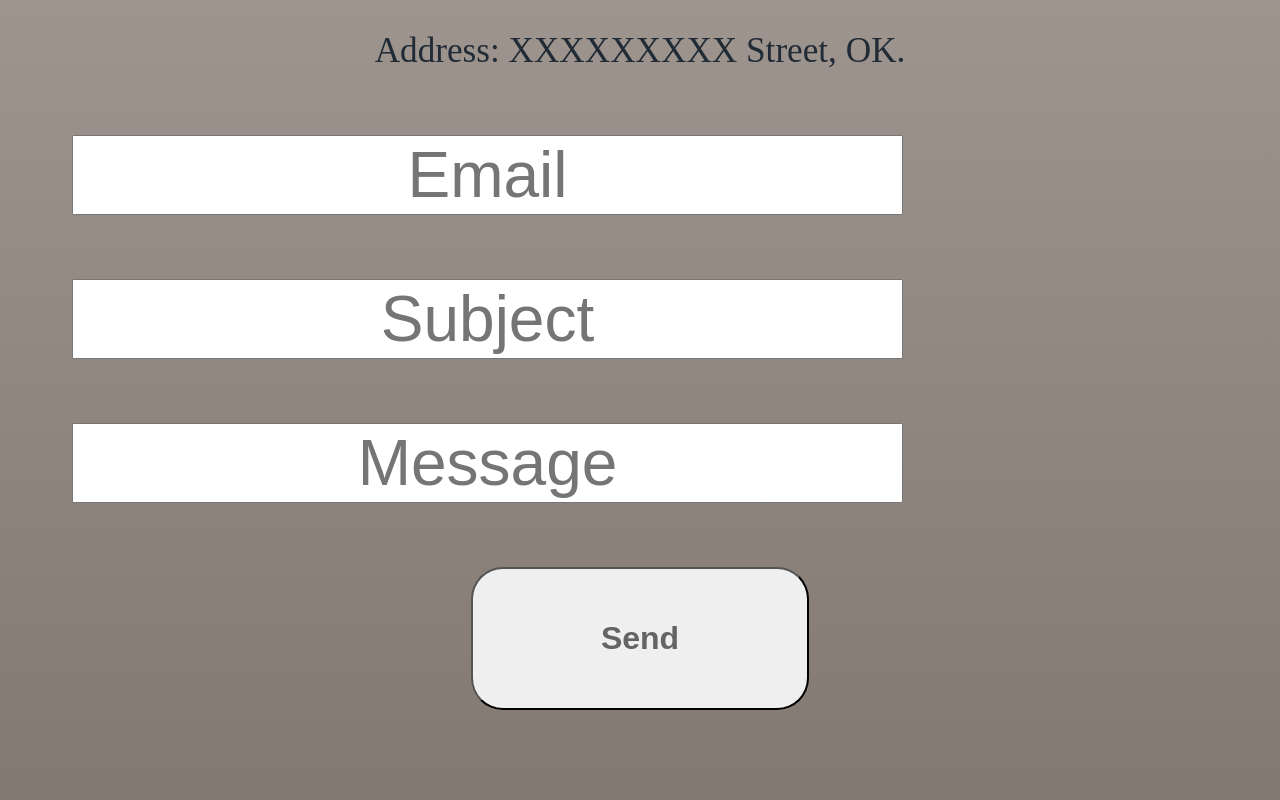
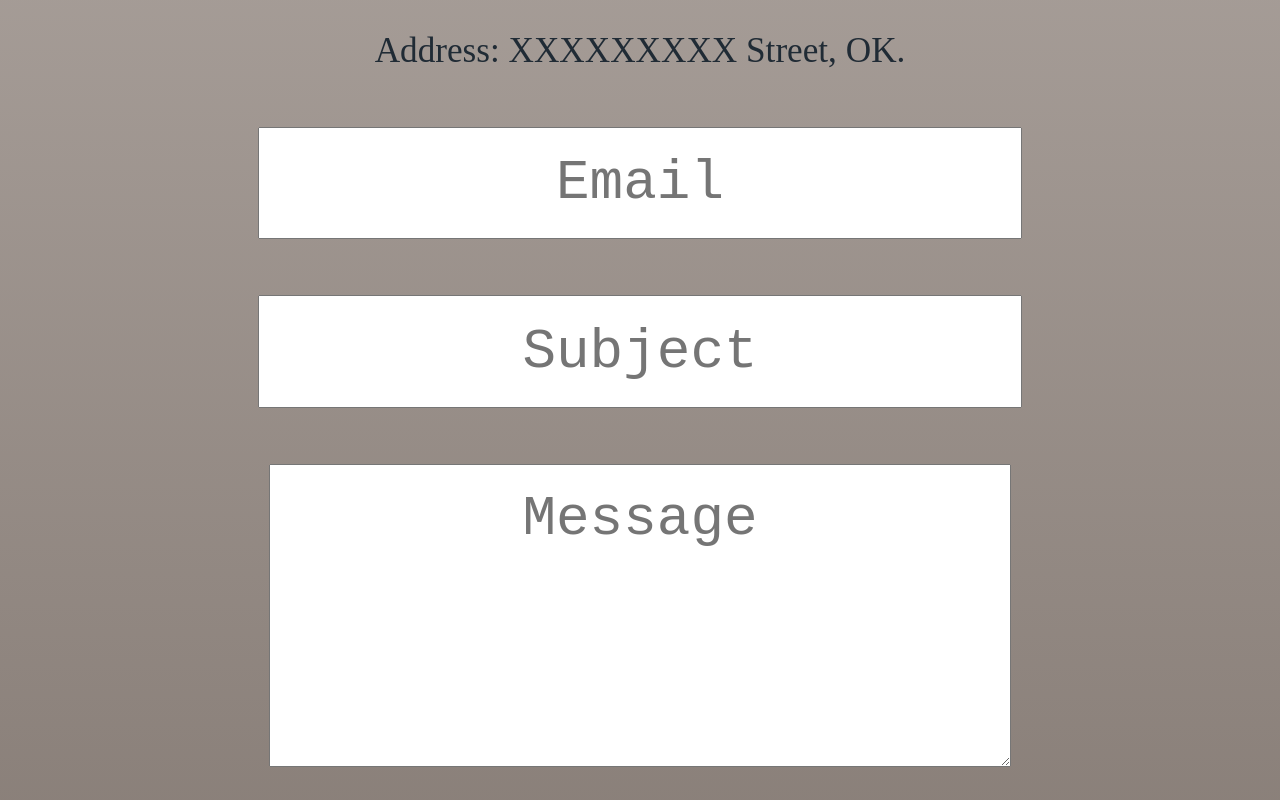
Before and after one commit to Evan-maric/Maric-Evan-A1, a plain HTML site: page index.html in a window 1280 px wide. Shown: the part 4660-5460 px from the top of the page. Drawn offline with Linux system fonts and the light colour scheme.

Commit message:
Add files via upload

```diff
--- a/css/style.css
+++ b/css/style.css
@@ -150,26 +150,18 @@ background-color: rgb(221, 216, 210);
 }
 
 
-.email {
-    margin: 1em;
+.input {
     text-align: center;
-    font-size: 4em;
+    font-size: 3.5em;
     display: block;
+    font-family: 'Courier New', Courier, monospace;
+    padding:.4em;
+    margin:auto;
+    margin-top: 1em;
+    margin-bottom: 1em;
+
   }
 
-.subject {
-    margin: 1em;
-    text-align: center;
-    font-size: 4em;
-    display: block;
-  }
-
-.message {
-    margin: 1em;
-    text-align: center;
-    font-size: 4em;
-    display: block;
-  }
 
 .contact-title{
     padding-top: 2em;
--- a/index.html
+++ b/index.html
@@ -130,9 +130,9 @@
           <p>Address: XXXXXXXXX Street, OK.</p>
 
         </div>
-        <input type="text" name="email" id="email" class="email" placeholder="Email">
-        <input type="text" name="subject" id="subject" class="subject" placeholder="Subject">
-        <input type="text" name="message" id="message" class="message" placeholder="Message">
+        <input type="text" name="email" id="email" class="input" placeholder="Email">
+        <input type="text" name="subject" id="subject" class="input" placeholder="Subject">
+        <textarea name="text" id="message" cols="20" rows="4" class="input" placeholder="Message"></textarea>
         <button type="submit" class="send-button">Send</button>
 
       </article>
```
